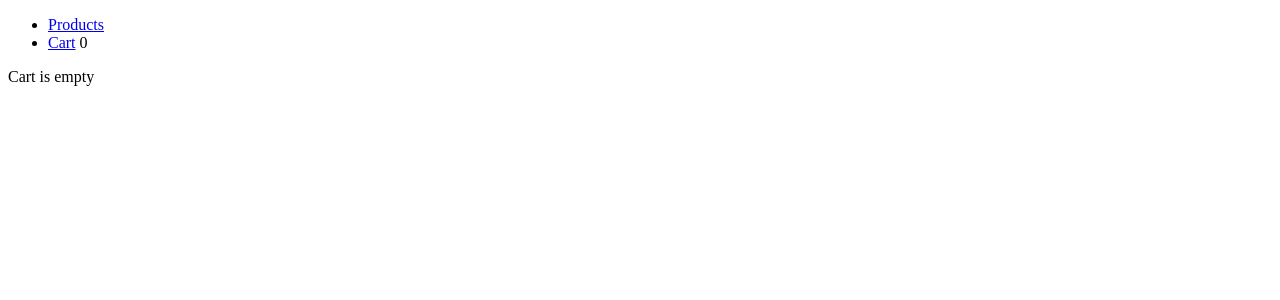
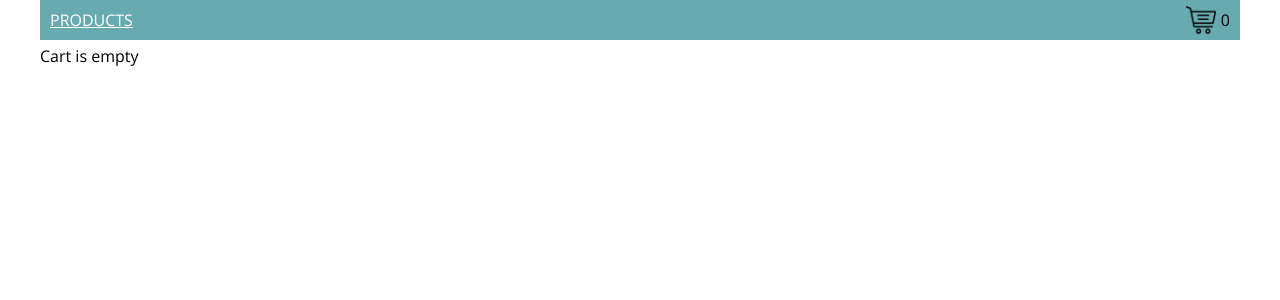
Before and after one commit to Meinerdi/Simple-Shop-Cart, a React (Create React App) app: page /cart in a window 1280 px wide. Shown: the top 300 px of the page. Built offline with nearby package versions, Linux system fonts and the light colour scheme.

Commit message:
styles: 75%

```diff
--- a/public/index.html
+++ b/public/index.html
@@ -5,6 +5,7 @@
   <meta charset="utf-8" />
   <meta name="viewport" content="width=device-width, initial-scale=1" />
   <title>Zenbit</title>
+  <link href="https://fonts.googleapis.com/css2?family=Open+Sans:wght@300;400;600&display=swap" rel="stylesheet">
 </head>
 
 <body>
--- a/src/App.js
+++ b/src/App.js
@@ -1,6 +1,7 @@
 import React from 'react';
 import { Switch, Route } from 'react-router-dom';
 import Menu from './Components/Menu/Menu';
+import s from '../src/style.module.css'
 
 import ProductsContainer from './Components/Products/ProductsContainer';
 import CartContainer from './Components/Cart/CartContainer';
@@ -8,13 +9,13 @@ import CartContainer from './Components/Cart/CartContainer';
 
 let App = () => {
   return (
-    <>
+    <div className={s.wrapper}>
       <Menu />
       <Switch>
         <Route path={'/cart'} component={CartContainer} />
         <Route path={'/products'} component={ProductsContainer} />
       </Switch>
-    </>
+    </div>
   );
 }
 
--- a/src/Components/Cart/Cart.jsx
+++ b/src/Components/Cart/Cart.jsx
@@ -1,4 +1,5 @@
 import React from 'react'
+import s from './Cart.module.css'
 
 export const Cart = (props) => {
 
@@ -23,17 +24,24 @@ export const Cart = (props) => {
     }
 
     return (
-        <div>
+        <div className={s.cart}>
             {props.inCart.length === 0 ? "Cart is empty" : props.inCart.map(item => {
                 return (
-                    <div key={item.id}>
-                        <span>{item.name} {item.price}$</span>
+                    <div key={item.id} className={s.productItem}>
+                        <img src={item.image} alt="item" className={s.itemImage} />
+                        <div className={s.infoHolder}>
+                            <span>{item.name}</span>
+                            <span>{item.price}$</span>
+                            <div className={s.buttonHolder}>
                                 <button disabled={
                                     props.inCart.find(product => product.id === item.id).count === 1 ? true : false
                                 } onClick={() => onDecreaseButton(item)}>-</button>
                                 {item.count}
                                 <button onClick={() => onIncreaseButton(item)}>+</button>
                                 <button onClick={() => onDeleteButton(item)}>Delete</button>
+                            </div>
+
+                        </div>
                     </div>
                 )
             })}
--- /dev/null
+++ b/src/Components/Cart/Cart.module.css
@@ -0,0 +1,33 @@
+.productItem {
+    border: 1px solid rgba(134, 120, 120, 0.692);
+    margin: 0 0 5px;
+    display: flex;
+    padding: 5px 0;
+}
+
+.itemImage {
+    width: 90px;
+}
+
+.cart {
+    padding: 5px 0 0;
+}
+
+.infoHolder {
+    display: flex;
+    flex-direction: column;
+    align-items: flex-start;
+    justify-content: flex-start;
+}
+
+.buttonHolder * {
+    margin: 0 3px 0 ;
+}
+
+.buttonHolder *:first-child {
+    margin: 0 3px 0 0;
+}
+
+.buttonHolder {
+    margin-top: auto;
+}
--- a/src/Components/Menu/Menu.jsx
+++ b/src/Components/Menu/Menu.jsx
@@ -1,13 +1,19 @@
 import { NavLink } from "react-router-dom"
 import React from 'react'
 import { connect } from "react-redux"
-
+import cart from '../../assets/images/cart.png'
+import s from './Menu.module.css'
 
 const Menu = (props) => {
     return (
-        <ul>
+        <ul className={s.menu}>
             <li><NavLink to={'/products'}>Products</NavLink></li>
-            <li><NavLink to={'/cart'}>Cart</NavLink> {props.totalCount}</li>
+            <li className={s.cartIconHolder}>
+                <NavLink to={'/cart'} className={s.cartLink}>
+                    <img src={cart} alt={'cart'} className={s.cartIcon} />
+                </NavLink>
+                <span>{props.totalCount}</span>
+            </li>
         </ul>
     )
 }
--- /dev/null
+++ b/src/Components/Menu/Menu.module.css
@@ -0,0 +1,26 @@
+.cartIcon {
+    width: 30px;
+}
+
+.menu {
+    background: rgba(56, 145, 151, 0.76);
+    display: flex;
+    justify-content: space-between;
+    padding: 5px 10px;
+    align-items: center;
+}
+
+.menu a {
+    color: #fff;
+    text-transform: uppercase;
+    font-weight: 300;
+}
+
+.cartIconHolder {
+    display: flex;
+    align-items: center;
+}
+
+.cartLink {
+    margin: 0 5px 0 0;
+}
--- a/src/Components/Products/Products.jsx
+++ b/src/Components/Products/Products.jsx
@@ -1,4 +1,5 @@
 import React from 'react'
+import s from './Products.module.css'
 
 export const Products = (props) => {
     let onProductBuy = (product) => {
@@ -6,11 +7,13 @@ export const Products = (props) => {
     }
 
     return (
-        <ul>
+        <ul className={s.productList}>
             {props.products.map(item => {
                 return (
-                    <li key={item.id}>
-                        {item.name} <span>{item.price} $ </span>
+                    <li key={item.id} className={s.productItem}>
+                        <img src={item.image} alt="product" className={s.itemImage} />
+                        <span>{item.name}</span>
+                        <span>{item.price} $ </span>
                         <button id={item.id} onClick={() => {
                             onProductBuy(item)
                         }}>Add to cart</button>
--- /dev/null
+++ b/src/Components/Products/Products.module.css
@@ -0,0 +1,15 @@
+.itemImage {
+    width: 200px;
+}
+
+.productList {
+    display: flex;
+    justify-content: space-between;
+    padding: 10px 0 0;
+}
+
+.productItem {
+    display: flex;
+    flex-direction: column;
+    align-items: center;
+}
--- a/src/store/products.js
+++ b/src/store/products.js
@@ -1,8 +1,8 @@
 let initialState = {
     products: [
-        { id: 1, name: 'Apple iPhone', price: 200 },
-        { id: 2, name: 'Samsung S20', price: 580 },
-        { id: 3, name: 'Nokia 3310', price: 899 }
+        { id: 1, name: 'Apple iPhone 7', price: 99, image: "https://lh3.googleusercontent.com/proxy/1TWbsf_wb5BaJOZB070Ark6pa6rqpeOlFHXR0z2rZMJ28IT9N_8J28saCVwI59bYW8vHdAqh7dHX7C-A5pP9LxdVE5hu2qUNtKx7a512iwqf1iLxKRkG" },
+        { id: 2, name: 'Samsung Galaxy S20', price: 580, image: "https://sintetiki.net/images/product/20373/1605/s20-grey.png" },
+        { id: 3, name: 'Nokia 3310', price: 899, image: "https://craftmann.ru/upload/iblock/8a6/Nokia-3310-400px.png" }
     ]
 }
 
--- /dev/null
+++ b/src/style.module.css
@@ -0,0 +1,28 @@
+* {
+    box-sizing: border-box;
+    font-family: 'Open Sans', sans-serif;
+}
+
+img {
+    display: block;
+    max-width: 100%;
+}
+
+body {
+    margin: 0;
+}
+
+.wrapper {
+    max-width: 1200px;
+    margin: auto;
+}
+
+ul {
+    list-style: none;
+    margin: 0;
+    padding: 0;
+}
+
+button {
+    cursor: pointer;
+}
```
Also changed, not shown: src/assets/images/cart.png (added). Lines whose indentation alone changed are shown as unchanged.
